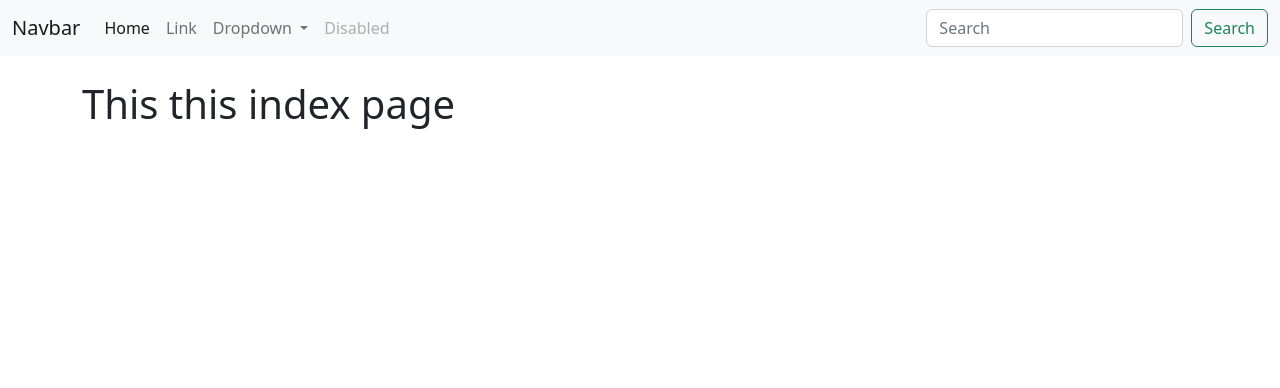
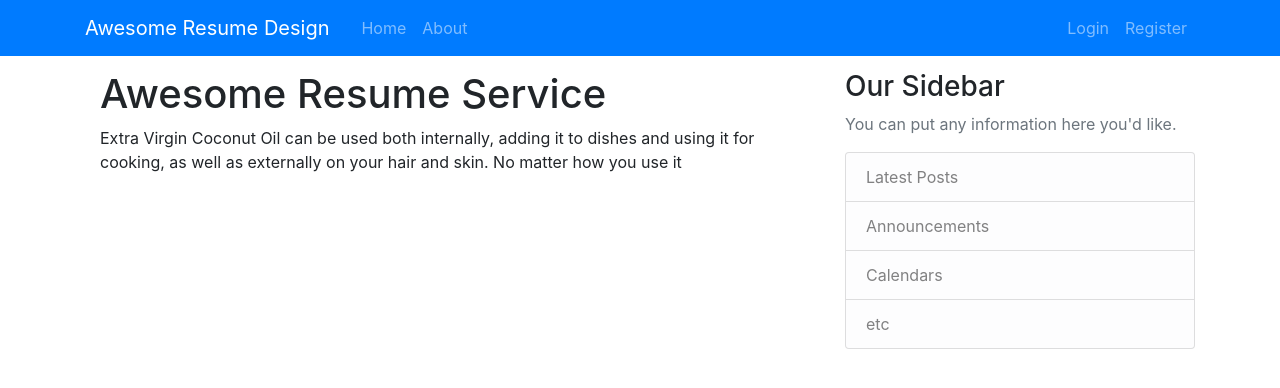
Before and after one commit to arafat2183/awesome_resume_with_flask, a Flask app: page / in a window 1280 px wide. Shown: the top 388 px of the page. Run offline with Flask 2, Linux system fonts and the light colour scheme; some libraries are stand-ins or nearby versions.

Commit message:
Added nav bar and basic design

```diff
--- a/app.py
+++ b/app.py
@@ -1,4 +1,6 @@
-from flask import Flask, render_template
+from datetime import datetime
+from flask import Flask, render_template, url_for, flash, redirect
+from api.controllers.login_controller import login_controller
 
 # Create a Flask Instance
 app = Flask(__name__)
@@ -6,18 +8,28 @@ app = Flask(__name__)
 # Create a route decorator
 
 @app.route('/')
+def index():
+    return render_template("index.html")
+
+@app.route('/about')
+def about():
+    return render_template('about.html')
 
 
-def index():
-    return render_template("index.html")
+
+@app.route('/login', methods=['GET', 'POST'])
+def login():
+    form = login_controller()
+    return render_template('login.html', title="Login", form=form)
+
 
 
 #Create custom error page
 @app.errorhandler(404)
 def page_not_found(e):
-    return render_template("404.html"), 404
+    return render_template("404.html", title="404"), 404
 
 #internal server error
 @app.errorhandler(500)
 def page_not_found(e):
-    return render_template("500.html"), 500
+    return render_template("500.html", title="500"), 500
--- /dev/null
+++ b/templates/500.html
@@ -0,0 +1,5 @@
+{% extends 'base.html' %}
+{% block content %}
+    <h1>500</h1>
+    <p> The requested page is not found</p>
+{% endblock %}
--- /dev/null
+++ b/templates/about.html
@@ -0,0 +1,5 @@
+{% extends 'base.html' %}
+{% block content %}
+    <h1>About Us</h1>
+    <p> About us page</p>
+{% endblock %}
--- a/templates/base.html
+++ b/templates/base.html
@@ -1,19 +1,68 @@
-<!doctype html>
 <html lang="en">
   <head>
+    <!-- Required meta tags -->
     <meta charset="utf-8">
-    <meta name="viewport" content="width=device-width, initial-scale=1">
-    <title>Bootstrap demo</title>
-    <link href="https://cdn.jsdelivr.net/npm/bootstrap@5.2.2/dist/css/bootstrap.min.css" rel="stylesheet" integrity="sha384-Zenh87qX5JnK2Jl0vWa8Ck2rdkQ2Bzep5IDxbcnCeuOxjzrPF/et3URy9Bv1WTRi" crossorigin="anonymous">
+    <meta name="viewport" content="width=device-width, initial-scale=1, shrink-to-fit=no">
+
+    <!-- Bootstrap CSS -->
+    <link rel="stylesheet" href="https://stackpath.bootstrapcdn.com/bootstrap/4.3.1/css/bootstrap.min.css">
+    <link rel="stylesheet" text="text/css" href="{{ url_for('static', filename='main.css')}}">
+    {% if title %}
+        <title>{{ title }}</title>
+    {% else %}
+        <title>Awesome Resume Design</title>
+    {% endif %}
   </head>
   <body>
-    {% include 'nav.html' %}
-    <br/>
-    <div class="container">
-        {% block content %}
-            <h1>Hello, world!</h1>
-        {% endblock %}
+    <div class="container-fluid" style="margin-bottom:70px">
+    <header class="site-header">
+      <nav class="navbar navbar-expand-md navbar-dark bg-primary fixed-top">
+        <div class="container">
+          <a class="navbar-brand mr-4" href="/">Awesome Resume Design</a>
+          <button class="navbar-toggler" type="button" data-toggle="collapse" data-target="#navbarToggle" aria-controls="navbarToggle" aria-expanded="false" aria-label="Toggle navigation">
+            <span class="navbar-toggler-icon"></span>
+          </button>
+          <div class="collapse navbar-collapse" id="navbarToggle">
+            <div class="navbar-nav mr-auto">
+              <a class="nav-item nav-link" href="{{url_for('index')}}">Home</a>
+              <a class="nav-item nav-link" href="{{url_for('about')}}">About</a>
+            </div>
+            <!-- Navbar Right Side -->
+            <div class="navbar-nav">
+              <a class="nav-item nav-link" href="{{url_for('login')}}">Login</a>
+              <a class="nav-item nav-link" href="#">Register</a>
+            </div>
+          </div>
+        </div>
+      </nav>
+    </header>
     </div>
-    <script src="https://cdn.jsdelivr.net/npm/bootstrap@5.2.2/dist/js/bootstrap.bundle.min.js" integrity="sha384-OERcA2EqjJCMA+/3y+gxIOqMEjwtxJY7qPCqsdltbNJuaOe923+mo//f6V8Qbsw3" crossorigin="anonymous"></script>
+    <main role="main" class="container">
+      <div class="row">
+        <div class="col-md-8">
+          {% block content %}
+          {% endblock %}
+        </div>
+        <div class="col-md-4">
+          <div class="content-section">
+            <h3>Our Sidebar</h3>
+            <p class='text-muted'>You can put any information here you'd like.
+              <ul class="list-group">
+                <li class="list-group-item list-group-item-light">Latest Posts</li>
+                <li class="list-group-item list-group-item-light">Announcements</li>
+                <li class="list-group-item list-group-item-light">Calendars</li>
+                <li class="list-group-item list-group-item-light">etc</li>
+              </ul>
+            </p>
+          </div>
+        </div>
+      </div>
+    </main>
+
+    <!-- Optional JavaScript -->
+    <!-- jQuery first, then Popper.js, then Bootstrap JS -->
+    <script src="https://code.jquery.com/jquery-3.3.1.slim.min.js"></script>
+    <script src="https://cdnjs.cloudflare.com/ajax/libs/popper.js/1.14.7/umd/popper.min.js"></script>
+    <script src="https://stackpath.bootstrapcdn.com/bootstrap/4.3.1/js/bootstrap.min.js"></script>
   </body>
 </html>
--- a/templates/index.html
+++ b/templates/index.html
@@ -1,4 +1,8 @@
 {% extends 'base.html' %}
 {% block content %}
-    <h1>This this index page</h1>
+    <div class="container">
+        <h1>Awesome Resume Service</h1>
+        <p>Extra Virgin Coconut Oil can be used both internally, adding it to dishes and using it for cooking,
+            as well as externally on your hair and skin. No matter how you use it</p>
+    </div>
 {% endblock %}
--- a/templates/nav.html
+++ /dev/null
@@ -1,36 +0,0 @@
-<nav class="navbar navbar-expand-lg bg-light">
-  <div class="container-fluid">
-    <a class="navbar-brand" href="#">Navbar</a>
-    <button class="navbar-toggler" type="button" data-bs-toggle="collapse" data-bs-target="#navbarSupportedContent" aria-controls="navbarSupportedContent" aria-expanded="false" aria-label="Toggle navigation">
-      <span class="navbar-toggler-icon"></span>
-    </button>
-    <div class="collapse navbar-collapse" id="navbarSupportedContent">
-      <ul class="navbar-nav me-auto mb-2 mb-lg-0">
-        <li class="nav-item">
-          <a class="nav-link active" aria-current="page" href="#">Home</a>
-        </li>
-        <li class="nav-item">
-          <a class="nav-link" href="#">Link</a>
-        </li>
-        <li class="nav-item dropdown">
-          <a class="nav-link dropdown-toggle" href="#" role="button" data-bs-toggle="dropdown" aria-expanded="false">
-            Dropdown
-          </a>
-          <ul class="dropdown-menu">
-            <li><a class="dropdown-item" href="#">Action</a></li>
-            <li><a class="dropdown-item" href="#">Another action</a></li>
-            <li><hr class="dropdown-divider"></li>
-            <li><a class="dropdown-item" href="#">Something else here</a></li>
-          </ul>
-        </li>
-        <li class="nav-item">
-          <a class="nav-link disabled">Disabled</a>
-        </li>
-      </ul>
-      <form class="d-flex" role="search">
-        <input class="form-control me-2" type="search" placeholder="Search" aria-label="Search">
-        <button class="btn btn-outline-success" type="submit">Search</button>
-      </form>
-    </div>
-  </div>
-</nav>
```
Also changed, not shown: api/controllers/login_controller.py (+2 -7 lines), templates/login.html (added, +52 -0 lines), 1 other file.
